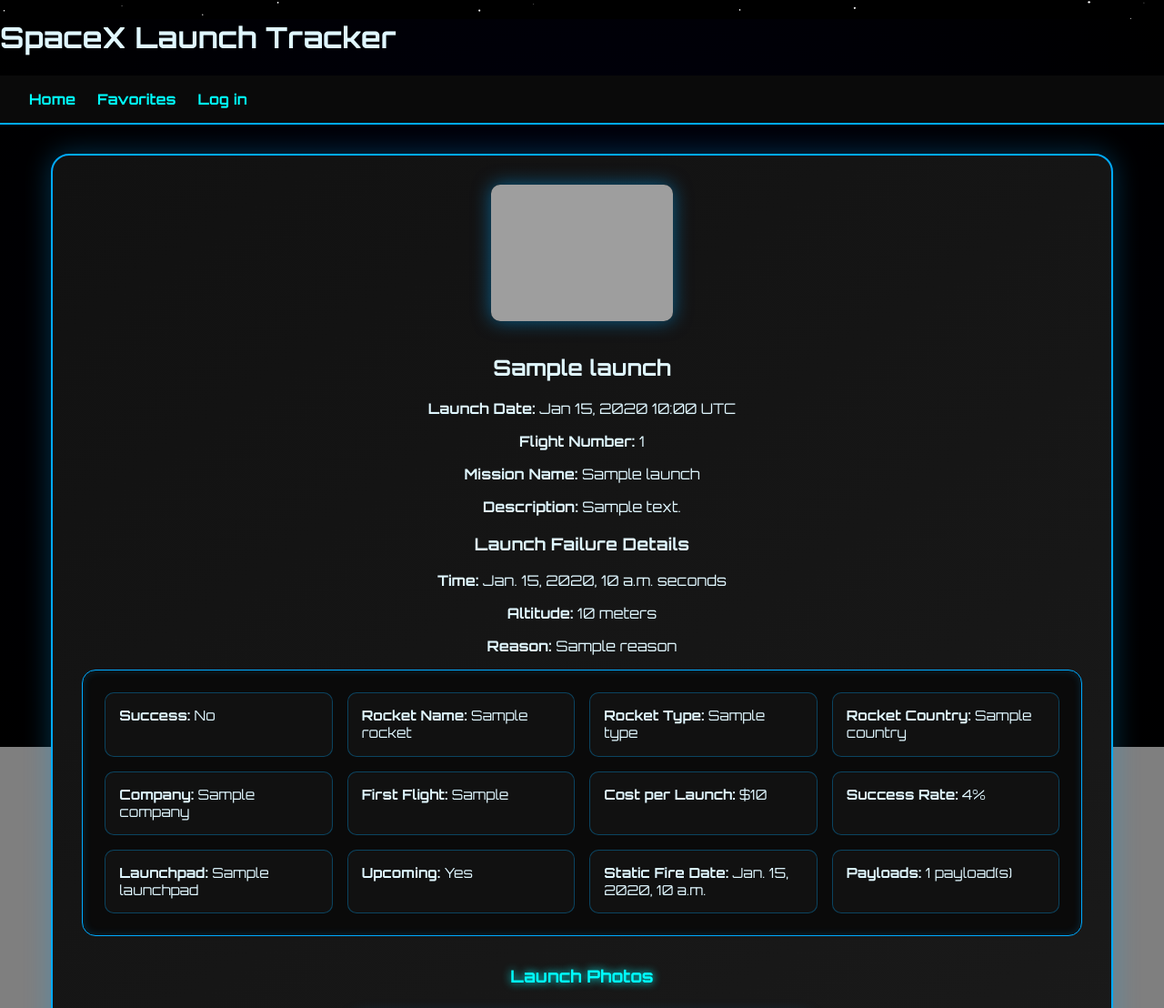
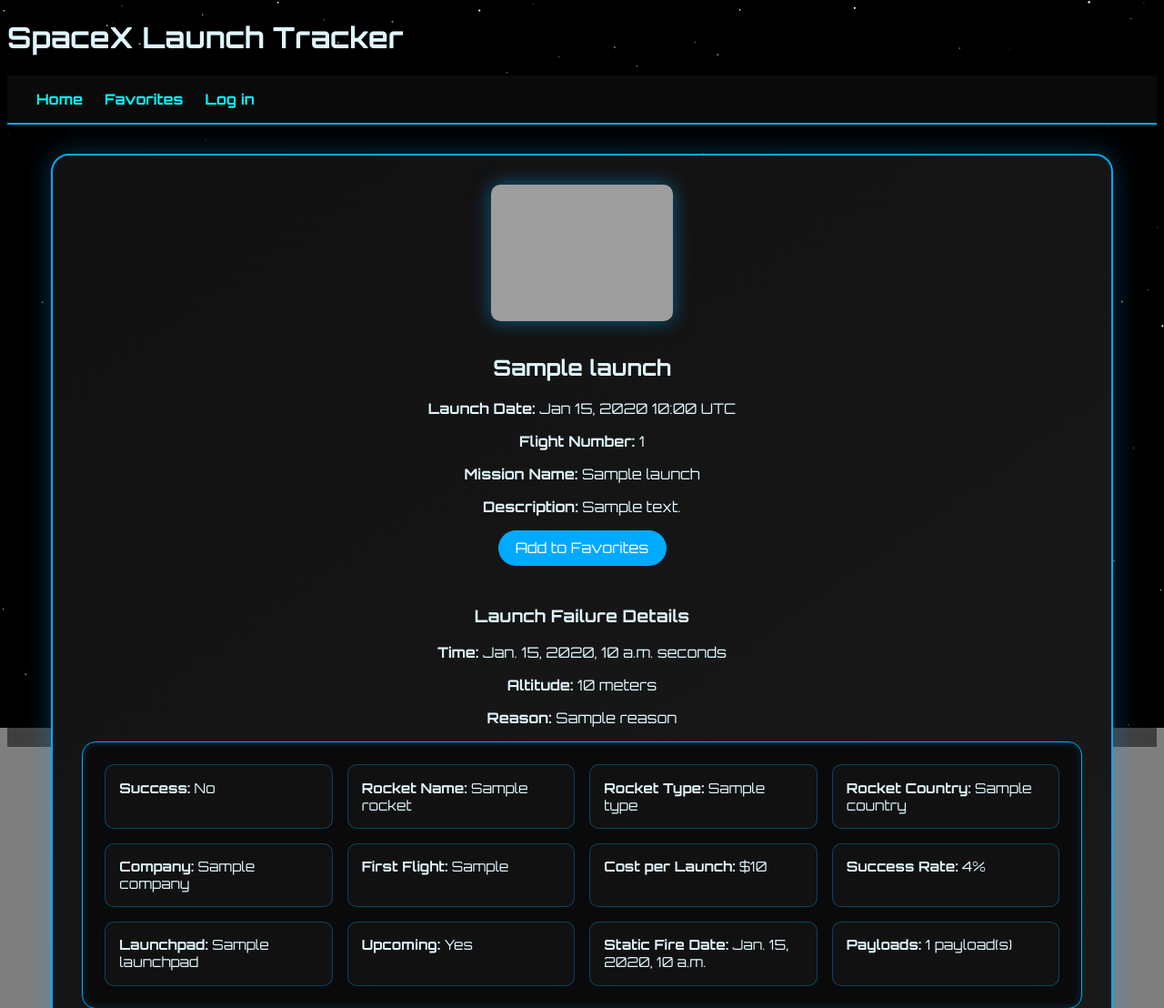
Before and after one commit to youngroma/SpaceLaunchTracker, a Django app: template launch_tracker/templates/launch_tracker/page.html in a window 1280 px wide. Shown: the top 1108 px of the page at 91% size. Run offline with Django 5.2, Linux system fonts and the light colour scheme; the template is opened without the code that fills it: most values are stand-ins (such as "Sample title", 1, 10 or a date in 2020); grey boxes marked "Sample" are stand-in pictures; grey boxes are pictures that could not be loaded.

Commit message:
Added and styled "Add to favorite" button

```diff
--- a/launch_tracker/static/css/page.css
+++ b/launch_tracker/static/css/page.css
@@ -1,11 +1,3 @@
-body {
-    background: radial-gradient(circle at center, #000010 0%, #000 100%);
-    color: #e0f7ff;
-    font-family: 'Orbitron', sans-serif;
-    margin: 0;
-    padding: 0;
-}
-
 .launch-detail-container {
     max-width: 1100px;
     margin: 2em auto;
@@ -122,3 +114,23 @@ body {
     background-color: #0088cc;
     transform: scale(1.05);
 }
+
+.btn-add-to-favorites {
+    display: inline-block;
+    margin-top: 1em;
+    margin-bottom: 1.5em; /* Добавляем отступ снизу */
+    padding: 0.6em 1.2em;
+    background-color: #00aaff;
+    color: #fff;
+    border: none;
+    border-radius: 25px;
+    text-decoration: none;
+    font-size: 1em;
+    transition: background-color 0.3s ease, transform 0.2s ease;
+    text-align: center;
+}
+
+.btn-add-to-favorites:hover {
+    background-color: #0088cc;
+    transform: scale(1.05);
+}
--- a/launch_tracker/templates/launch_tracker/page.html
+++ b/launch_tracker/templates/launch_tracker/page.html
@@ -26,6 +26,11 @@
         {% endif %}
 
         <div><strong>Description:</strong> {{ launch.rocket.description }}</div>
+
+            <div class="launch-actions">
+                <a href="{% url 'add_to_favorites' launch.id %}" class="btn-add-to-favorites">Add to Favorites</a>
+            </div>
+
 
 
         {% if launch.launch_failure_details %}
```
